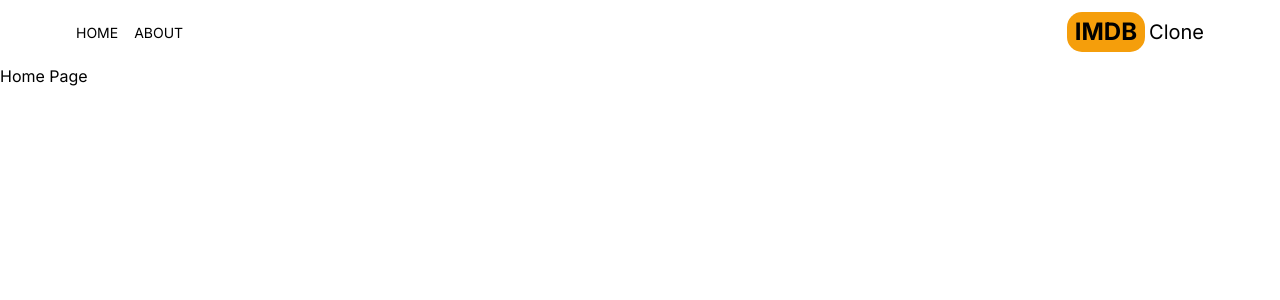
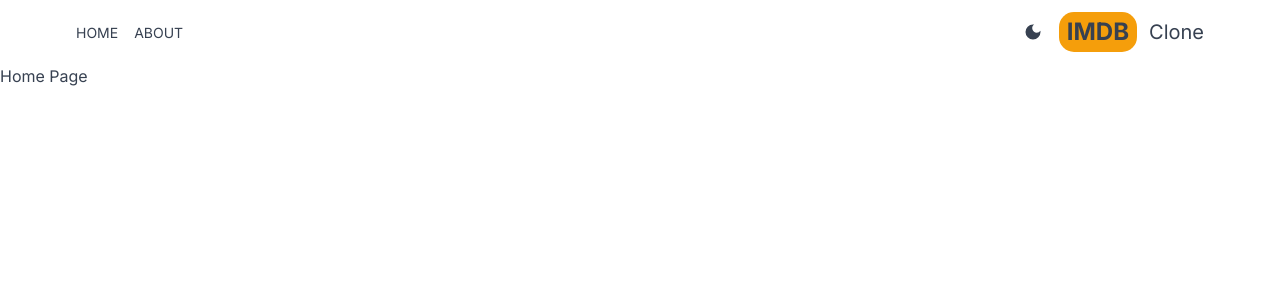
Before and after one commit to Gonzalesman53/movie_app, a Next.js app: page / in a window 1280 px wide. Shown: the top 300 px of the page. Built offline with nearby package versions, Linux system fonts and the light colour scheme.

Commit message:
added Dark Mode

```diff
--- a/package.json
+++ b/package.json
@@ -10,6 +10,7 @@
   },
   "dependencies": {
     "next": "14.2.4",
+    "next-themes": "^0.3.0",
     "react": "^18",
     "react-dom": "^18",
     "react-icons": "^5.2.1"
--- /dev/null
+++ b/src/app/Providers.jsx
@@ -0,0 +1,14 @@
+"use client";
+
+import { ThemeProvider } from "next-themes";
+
+function Providers({ children }) {
+  return (
+    <ThemeProvider defaultTheme="system" attribute="class">
+      <div className="text-gray-700 dark:text-gray-200 dark:bg-gray-500 min-h-screen select-none transition-colors duration-300">
+        {children}
+      </div>
+    </ThemeProvider>
+  );
+}
+export default Providers;
--- a/src/app/layout.js
+++ b/src/app/layout.js
@@ -1,7 +1,7 @@
 import { Inter } from "next/font/google";
 import "./globals.css";
 import Header from "@/components/Header";
-
+import Providers from "./Providers";
 
 const inter = Inter({ subsets: ["latin"] });
 
@@ -14,9 +14,11 @@
   return (
     <html lang="en">
       <body className={inter.className}>
-        <Header />
-        {children}
-        </body>
+        <Providers >
+          <Header />
+          {children}
+        </Providers>
+      </body>
     </html>
   );
 }
--- /dev/null
+++ b/src/components/DarkModeSwitch.jsx
@@ -0,0 +1,32 @@
+"use client";
+
+import { MdLightMode, MdDarkMode } from "react-icons/md";
+import { useTheme } from "next-themes";
+import { useEffect, useState } from "react";
+
+function DarkModeSwitch() {
+  const { theme, setTheme, systemTheme } = useTheme();
+  const [mounted, setMounted] = useState(false);
+
+  useEffect(() => setMounted(true), []);
+
+
+  const currentTheme = theme === "system" ? systemTheme : theme;
+
+  return (
+    <div className="">
+      {mounted && (currentTheme === "dark" ? (
+        <MdLightMode
+          onClick={() => setTheme("light")}
+          className="text-xl cursor-pointer hover:text-amber-500"
+        />
+      ) : (
+        <MdDarkMode
+          onClick={() => setTheme("dark")}
+          className="text-xl cursor-pointer hover:text-amber-500"
+        />
+      ))}
+    </div>
+  );
+}
+export default DarkModeSwitch;
--- a/src/components/Header.jsx
+++ b/src/components/Header.jsx
@@ -1,7 +1,8 @@
 import Link from "next/link";
 import MenuItem from "./MenuItem";
-import {AiFillHome} from "react-icons/ai";
-import {BsFillInfoCircleFill} from "react-icons/bs";
+import { AiFillHome } from "react-icons/ai";
+import { BsFillInfoCircleFill } from "react-icons/bs";
+import DarkModeSwitch from "./DarkModeSwitch";
 
 function Header() {
   return (
@@ -10,10 +11,16 @@
         <MenuItem title="home" address="/" Icon={AiFillHome} />
         <MenuItem title="about" address="/about" Icon={BsFillInfoCircleFill} />
       </div>
-      <Link href="/" className="flex gap-1 items-center">
-        <span className="text-2xl font-bold bg-amber-500 py-1 px-2 rounded-[15px]">IMDB</span>
-        <span className="text-xl hidden sm:inline">Clone</span>
-      </Link>
+      <div className="flex gap-4 items-center">
+        <DarkModeSwitch />
+
+        <Link href="/" className="flex gap-3 items-center">
+          <span className="text-2xl font-bold bg-amber-500 py-1 px-2 rounded-[15px]">
+            IMDB
+          </span>
+          <span className="text-xl hidden sm:inline">Clone</span>
+        </Link>
+      </div>
     </div>
   );
 }
--- a/src/components/MenuItem.jsx
+++ b/src/components/MenuItem.jsx
@@ -4,7 +4,7 @@
   return (
     <Link href={address}>
       <div className="hover:text-amber-500">
-        <Icon className="text-2xl sm:hidden" />
+        <Icon className="text-2xl text-amber-500 hover:text-amber-700 sm:hidden" />
         <p className="uppercase hidden sm:inline text-sm">{title}</p>
       </div>
     </Link>
--- a/tailwind.config.js
+++ b/tailwind.config.js
@@ -15,4 +15,5 @@
     },
   },
   plugins: [],
+  darkMode: 'class',
 };
```
Also changed, not shown: 1 other file (tests, documents, lock files or other folders).
